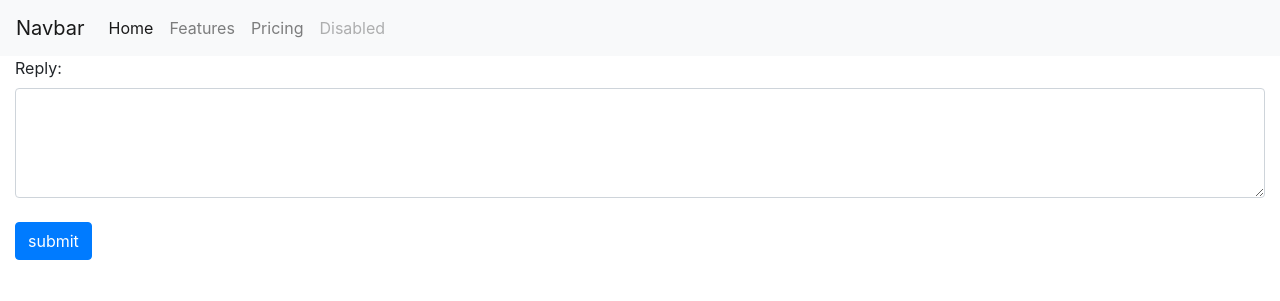
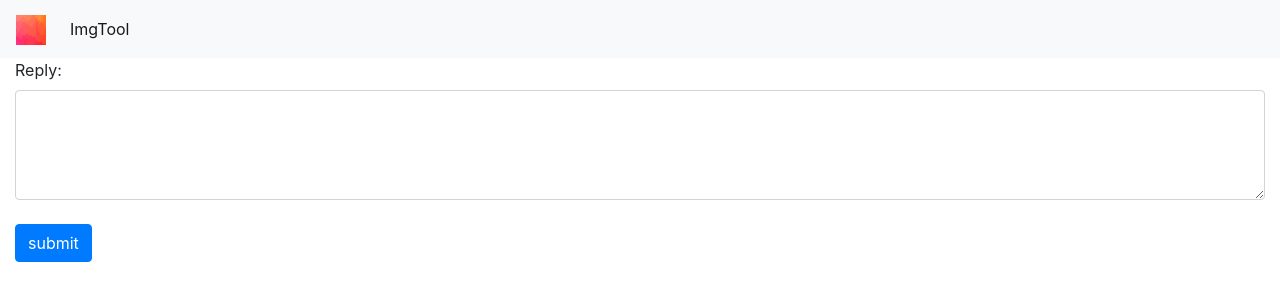
Before and after one commit to Developik/Shopify-backend-challenge, a Flask app: page / in a window 1280 px wide. Shown: the top 301 px of the page. Run offline with Flask 2, Linux system fonts and the light colour scheme; some libraries are stand-ins or nearby versions.

Commit message:
added images, shaped template

```diff
--- a/template/homePage.html
+++ b/template/homePage.html
@@ -6,25 +6,18 @@
 </head>
 <body>
     <nav class="navbar navbar-expand-lg navbar-light bg-light">
-        <a class="navbar-brand" href="#">Navbar</a>
+        <a class="navbar-brand" href="#">
+            <img src="/static/logo.png" width="30" height="30" alt="">
+        </a>
         <button class="navbar-toggler" type="button" data-toggle="collapse" data-target="#navbarNav" aria-controls="navbarNav" aria-expanded="false" aria-label="Toggle navigation">
-	     <span class="navbar-toggler-icon"></span>
-	 </button>
+	        <span class="navbar-toggler-icon"></span>
+	    </button>
          <div class="collapse navbar-collapse" id="navbarNav">
              <ul class="navbar-nav">
 	         <li class="nav-item active">
-                     <a class="nav-link" href="#">Home <span class="sr-only">(current)</span></a>
-		</li>
-		<li class="nav-item">
-		    <a class="nav-link" href="#">Features</a>
-		</li>
-		<li class="nav-item">
-		    <a class="nav-link" href="#">Pricing</a>
-		</li>
-		<li class="nav-item">
-		    <a class="nav-link disabled" href="#" tabindex="-1" aria-disabled="true">Disabled</a>
-		</li>
-	    </ul>
+                     <a class="nav-link" href="#">ImgTool<span class="sr-only">(current)</span></a>
+		    </li>
+	        </ul>
         </div>
     </nav>
     {% block content %}
```
Also changed, not shown: static/images/img1.png (added), static/images/img2.png (added), static/images/img3.png (added), static/images/img4.png (added), static/images/img5.jpg (added), static/logo.png (added).
